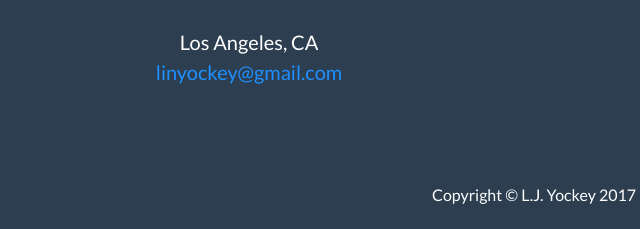
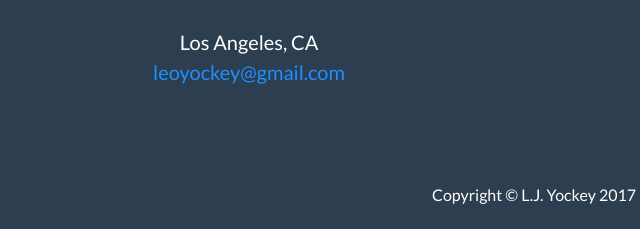
Before and after one commit to Ljyockey/portfolio, a plain HTML site: page index.html in a window 1280 px wide. Shown: the part 2763-2992 px from the top of the page, 106-746 px from the left. Drawn offline with Linux system fonts and the light colour scheme; no server answers.

Commit message:
updated email address

```diff
--- a/index.html
+++ b/index.html
@@ -176,7 +176,7 @@
             <div class="footer-col col-md-6">
               <h3>Location</h3>
               <p>Los Angeles, CA<br>
-                <a href="mailto:linyockey@gmail.com">linyockey@gmail.com</a></p>
+                <a href="mailto:leoyockey@gmail.com">leoyockey@gmail.com</a></p>
             </div>
             <div class="footer-col col-md-6">
               <h3>Around the Web</h3>
```
